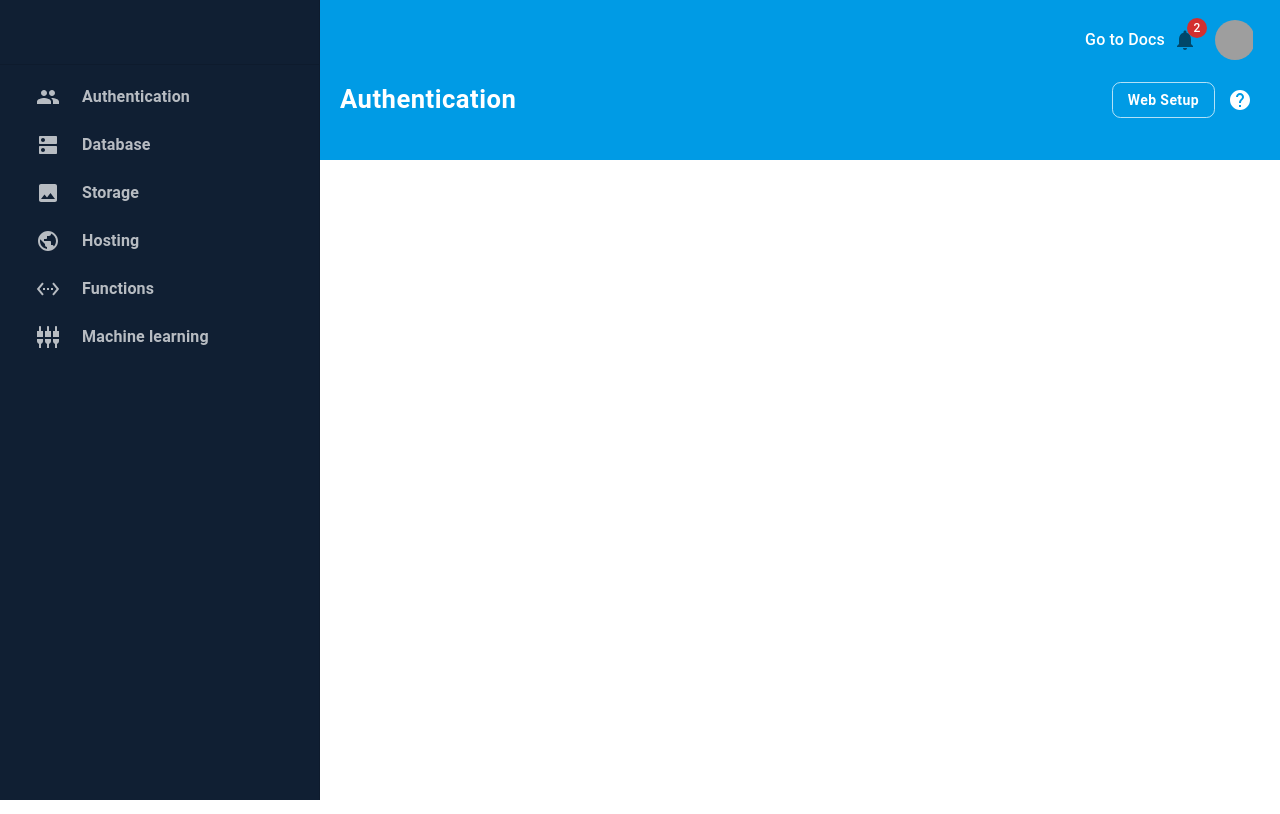
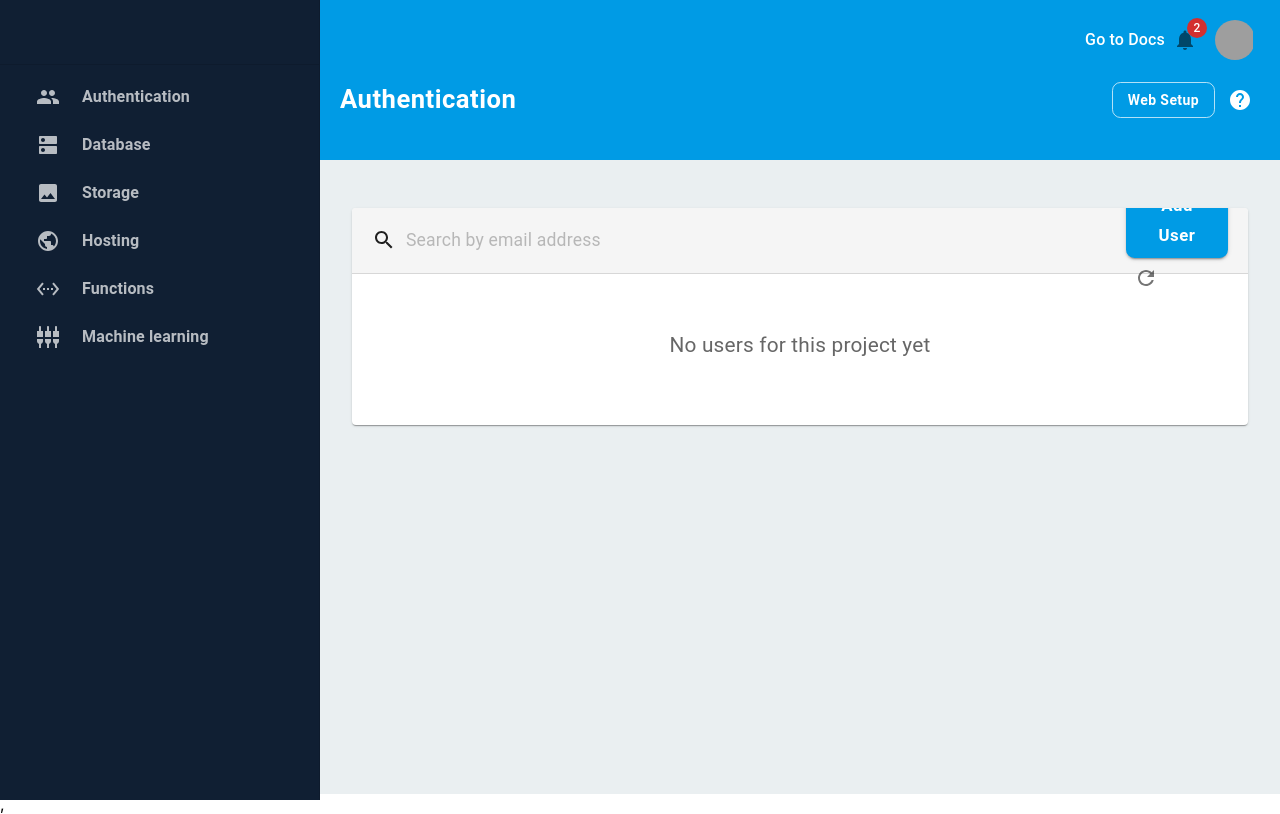
Before and after one commit to brunohgrau/mui, a React (Create React App) app: page /authentication in a window 1280 px wide. Built offline with nearby package versions, Linux system fonts and the light colour scheme; grey boxes are pictures that could not be loaded.

Commit message:
Searchbar

```diff
--- /dev/null
+++ b/src/components/common/BasicCard/BasicCard.js
@@ -0,0 +1,23 @@
+import React from "react";
+import Card from "@mui/material/Card";
+
+import CardContent from "@mui/material/CardContent";
+
+const BasicCard = ({ header, content }) => {
+  const cardStyles = {
+    width: "1050px",
+    position: "absolute",
+    left: "50%",
+    transform: "translateX(-50%)",
+    borderRadius: "8px",
+  };
+
+  return (
+    <Card>
+      {header}
+      <CardContent>{content}</CardContent>
+    </Card>
+  );
+};
+
+export default BasicCard;
--- /dev/null
+++ b/src/components/common/GridWrapper/GridWrapper.js
@@ -0,0 +1,13 @@
+import React from "react";
+import Grid from "@mui/material/Grid";
+import { gridWrapperStyles } from "./styles";
+
+const GridWrapper = ({ children }) => {
+  return (
+    <Grid item xs={12} sx={gridWrapperStyles}>
+      {children}
+    </Grid>
+  );
+};
+
+export default GridWrapper;
--- /dev/null
+++ b/src/components/common/GridWrapper/styles.js
@@ -0,0 +1,7 @@
+export const gridWrapperStyles = {
+  marginLeft: "320px",
+  backgroundColor: "#eaeff1",
+  padding: "48px 32px",
+  minHeight: "calc(100vh - 166px)",
+  position: "relative",
+};
--- /dev/null
+++ b/src/components/common/SearchBar/SearchBar.js
@@ -0,0 +1,25 @@
+import React from "react";
+import SearchIcon from "@mui/icons-material/Search";
+import TextField from "@mui/material/TextField";
+import Input from "@mui/material/Input";
+import { Box } from "@mui/material";
+
+const SearchBar = ({ placeholder, onChange, searchBarWidth }) => {
+  return (
+    <Box sx={{ display: "flex", alignItems: "center" }}>
+      <SearchIcon sx={{ marginRight: "10px" }} />
+      <Input
+        placeholder={placeholder}
+        onChange={onChange}
+        sx={{
+          width: searchBarWidth,
+          color: "rgba(0, 0, 0, 0.6)",
+          fontSize: "1.1rem",
+        }}
+        disableUnderline
+      />
+    </Box>
+  );
+};
+
+export default SearchBar;
--- a/src/pages/Authentication/Authentication.js
+++ b/src/pages/Authentication/Authentication.js
@@ -1,9 +1,66 @@
 import React from "react";
-import Grid from "@mui/material/Grid";
-import Header from "../../components/Header/Header";
+import RefreshIcon from "@mui/icons-material/Refresh";
+import BasicCard from "../../components/common/BasicCard/BasicCard";
+import SearchBar from "../../components/common/SearchBar/SearchBar";
+import CommonButton from "../../components/common/CommonButton/CommonButton";
+import { Box, Typography } from "@mui/material";
+import IconButton from "@mui/material/IconButton";
+import GridWrapper from "../../components/common/GridWrapper/GridWrapper";
+import { cardHeaderStyles } from "./styles";
 
 const Authentication = () => {
-  return <Grid item xs={8}></Grid>;
+  const getHeader = () => {
+    const handleChange = (value) => {
+      console.log(value);
+    };
+
+    const addUser = () => {
+      console.log("click");
+    };
+
+    return (
+      <Box sx={cardHeaderStyles.wrapper}>
+        <SearchBar
+          placeholder="Search by email address"
+          onChange={(event) => handleChange(event.target.value)}
+          searchBarWidth="720px"
+        />
+        <Box>
+          <CommonButton
+            variant="contained"
+            onClick={addUser}
+            size="large"
+            sx={cardHeaderStyles.addUserButton}
+          >
+            Add User
+          </CommonButton>
+
+          <IconButton>
+            <RefreshIcon />
+          </IconButton>
+        </Box>
+      </Box>
+    );
+  };
+  const getContent = () => {
+    return (
+      <Typography
+        align="center"
+        sx={{
+          margin: "40px 10px",
+          color: "rgba(0, 0, 0, 0.6)",
+          fontSize: "1.3rem",
+        }}
+      >
+        No users for this project yet
+      </Typography>
+    );
+  };
+  return (
+    <GridWrapper>
+      <BasicCard header={getHeader()} content={getContent()} />
+    </GridWrapper>
+  );
 };
 
 export default Authentication;
--- /dev/null
+++ b/src/pages/Authentication/styles.js
@@ -0,0 +1,15 @@
+export const cardHeaderStyles = {
+  wrapper: {
+    display: "flex",
+    alignItems: "center",
+    justifyContent: "space-between",
+    paddingLeft: "20px",
+    paddingRight: "20px",
+    height: "65px",
+    backgroundColor: "#F5F5F5",
+    borderBottom: "1px solid rgba(0, 0, 0, 0.12)",
+  },
+  addUserButton: {
+    fontSize: "1.05rem",
+  },
+};
```
